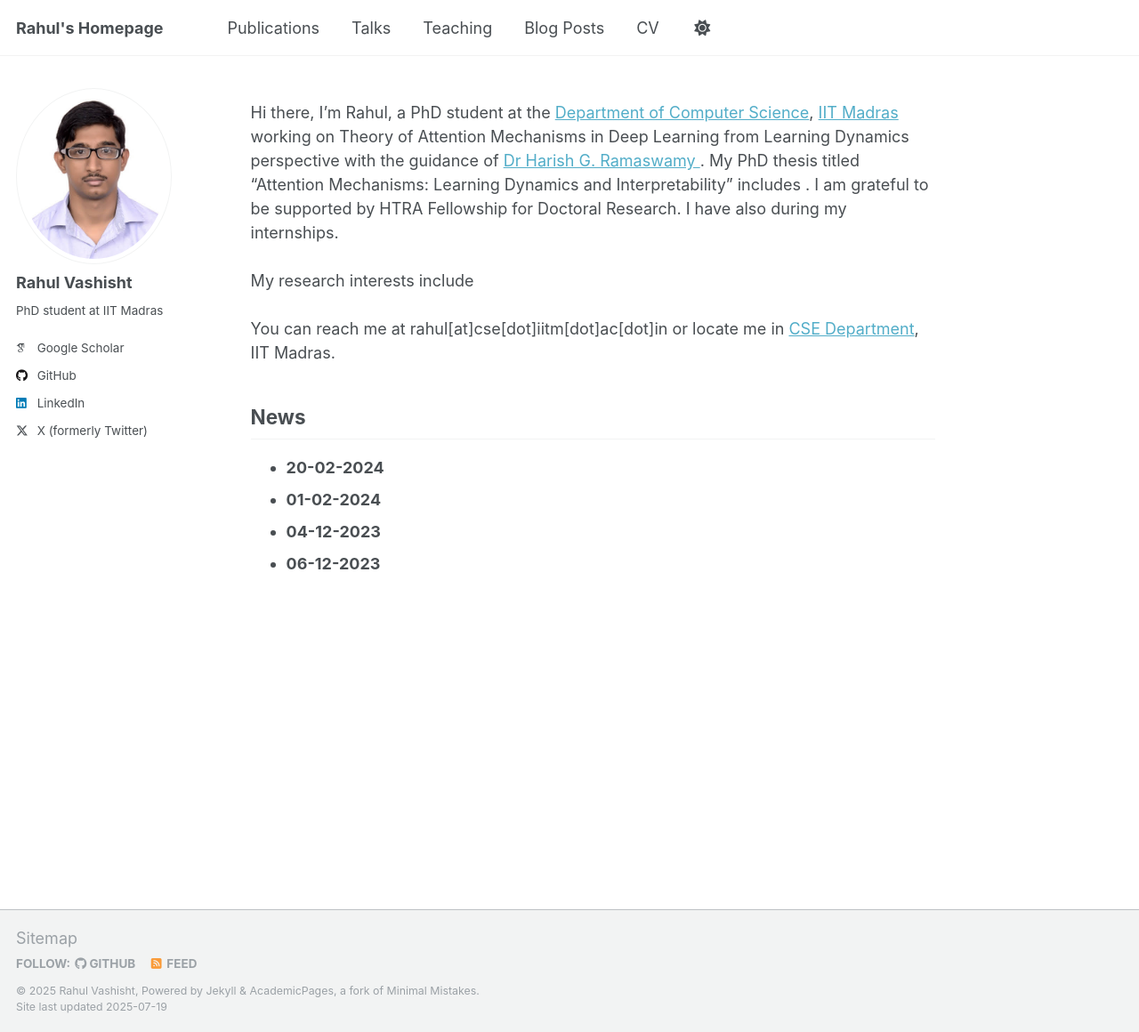
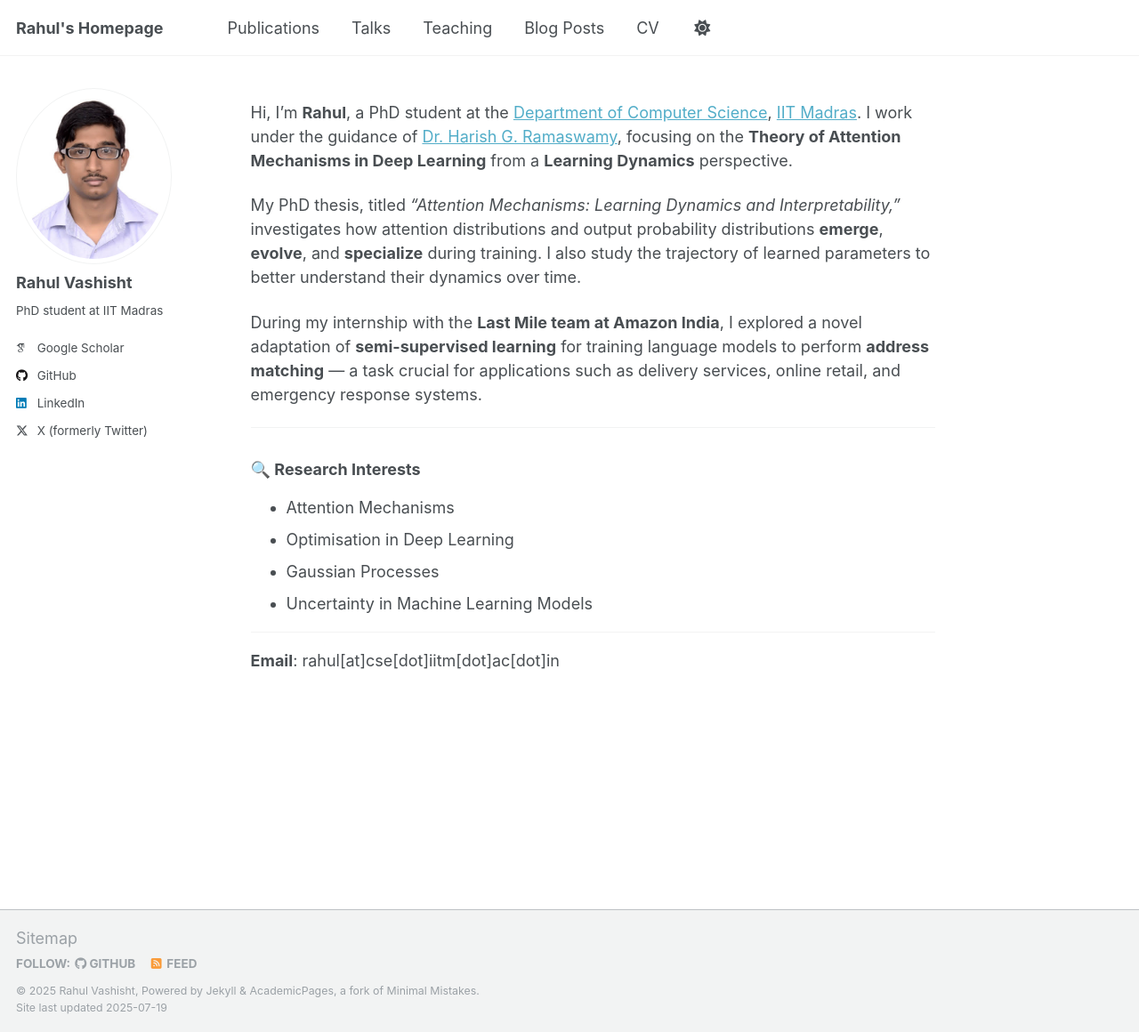
Before and after one commit to vashishtrahul/vashishtrahul.github.io, a Jekyll site: the page built from _pages/about.md, in a window 1280 px wide and 1160 px high. Shown: the whole window at 89% size. Built offline with Jekyll 4.4.1, drawn with Linux system fonts in a browser that asks for light colours; some web fonts are replaced; a script that is not in the unit is left out.

Commit message:
about me page

```diff
--- a/_pages/about.md
+++ b/_pages/about.md
@@ -9,15 +9,36 @@ redirect_from:
 
 <!-- ![Attention Models in Deep Learning](/images/.png){: .align-right width="300px"}
 
-I am currently a PhD student in the Department of Computer Science and Engineering at IIT Madras working with Dr. Harish G. Ramaswamy. My research interests include Gaussian Processes, Uncertainty in Deep Learning, Attention Mechanisms, and Optimisation in Deep Learning-->
+I am currently a PhD student in the Department of Computer Science and Engineering at IIT Madras working with Dr. Harish G. Ramaswamy. My research interests include Attention Mechanisms, and Optimisation in Deep Learning, Gaussian Processes, Uncertainty in Machine Learning Models
 
-Hi there, I'm Rahul, a PhD student at the [Department of Computer Science](https://www.cse.iitm.ac.in/index.php), [IIT Madras](https://www.iitm.ac.in/) working on Theory of Attention Mechanisms in Deep Learning from Learning Dynamics perspective with the guidance of [Dr Harish G. Ramaswamy ](https://sites.google.com/site/harishguruprasad/home?authuser=0). My PhD thesis titled "Attention Mechanisms: Learning Dynamics and Interpretability" includes . I am grateful to be supported by HTRA Fellowship for Doctoral Research. I have also during my internships.<br/><br/>
+Hi there, I'm Rahul, a PhD student at the [Department of Computer Science](https://www.cse.iitm.ac.in/index.php), [IIT Madras](https://www.iitm.ac.in/) working on Theory of Attention Mechanisms in Deep Learning from Learning Dynamics perspective with the guidance of [Dr Harish G. Ramaswamy ](https://sites.google.com/site/harishguruprasad/home?authuser=0). My PhD thesis titled "Attention Mechanisms: Learning Dynamics and Interpretability" includes understanding the trajectory of learned parameters and how attention distributions and output probability distributions emerge, evolve, and specialize during training . I am grateful to be supported by HTRA Fellowship for Doctoral Research. I have also explored a novel adaptation of semi-supervised learning approach to train language models for address matching, a task crucial for various applications such as delivery services, online retail, and emergency services. during my internship at Amazon India with Last mile team.<br/><br/>
 My research interests include
  <br/><br/>
-You can reach me at rahul[at]cse[dot]iitm[dot]ac[dot]in or locate me in [CSE Department](https://www.cse.iitm.ac.in/index.php), IIT Madras.
+You can reach me at rahul[at]cse[dot]iitm[dot]ac[dot]in or locate me in [CSE Department](https://www.cse.iitm.ac.in/index.php), IIT Madras. -->
 
-## News
+
+
+<!---## News
 - **20-02-2024**
 - **01-02-2024**
 - **04-12-2023**
-- **06-12-2023**
+- **06-12-2023** -->
+
+
+Hi, I’m **Rahul**, a PhD student at the [Department of Computer Science](https://www.cse.iitm.ac.in/index.php), [IIT Madras](https://www.iitm.ac.in/). I work under the guidance of [Dr. Harish G. Ramaswamy](https://sites.google.com/site/harishguruprasad/home?authuser=0), focusing on the **Theory of Attention Mechanisms in Deep Learning** from a **Learning Dynamics** perspective.
+
+My PhD thesis, titled _"Attention Mechanisms: Learning Dynamics and Interpretability,"_ investigates how attention distributions and output probability distributions **emerge**, **evolve**, and **specialize** during training. I also study the trajectory of learned parameters to better understand their dynamics over time. <!---I am fortunate to be supported by the **HTRA Fellowship for Doctoral Research**.-->
+
+During my internship with the **Last Mile team at Amazon India**, I explored a novel adaptation of **semi-supervised learning** for training language models to perform **address matching** — a task crucial for applications such as delivery services, online retail, and emergency response systems.
+
+---
+
+### 🔍 Research Interests
+- Attention Mechanisms
+- Optimisation in Deep Learning
+- Gaussian Processes
+- Uncertainty in Machine Learning Models
+
+---
+
+**Email**: rahul[at]cse[dot]iitm[dot]ac[dot]in
```
Also changed, not shown: _pages/publications.md (+1 -1 lines), 1 other file.
